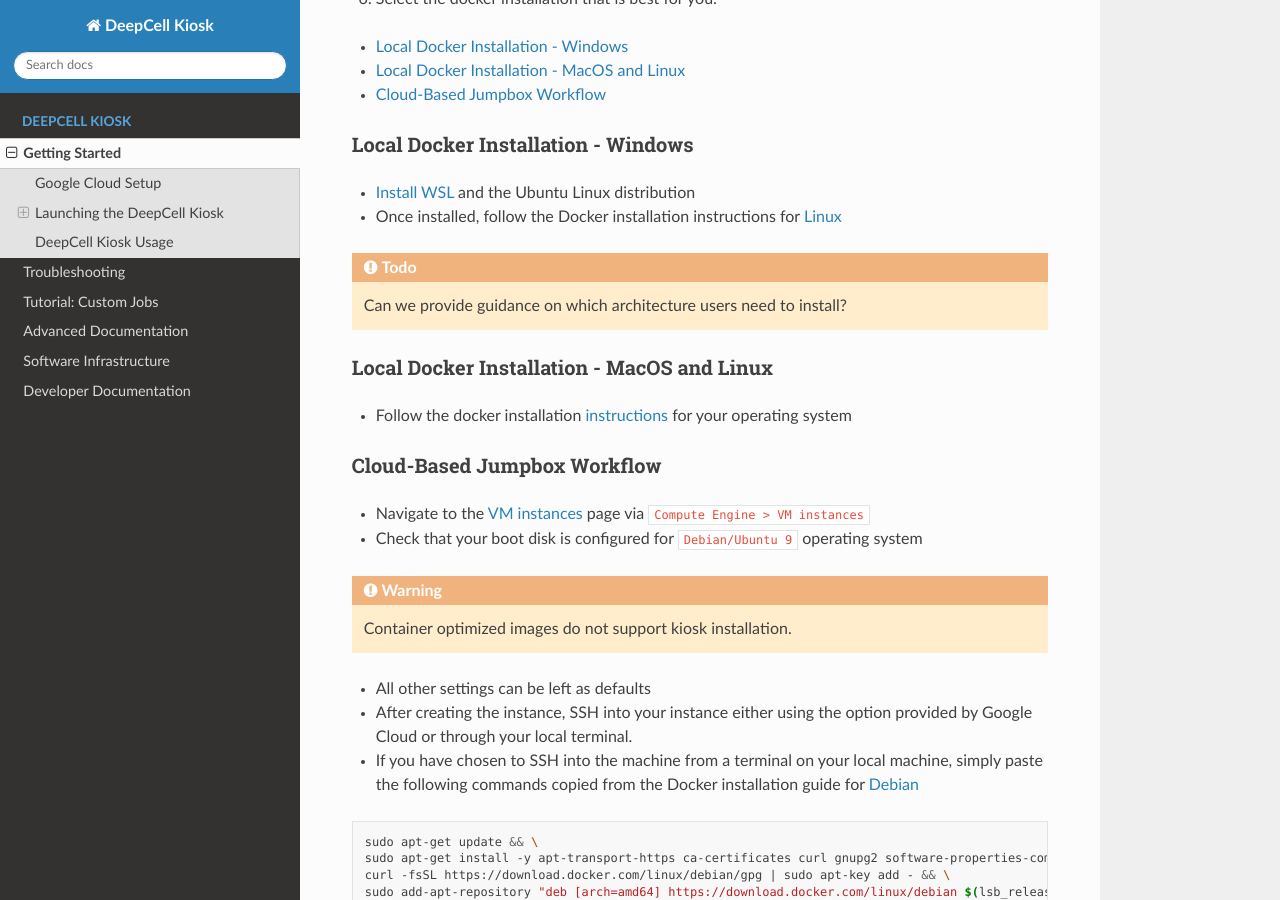
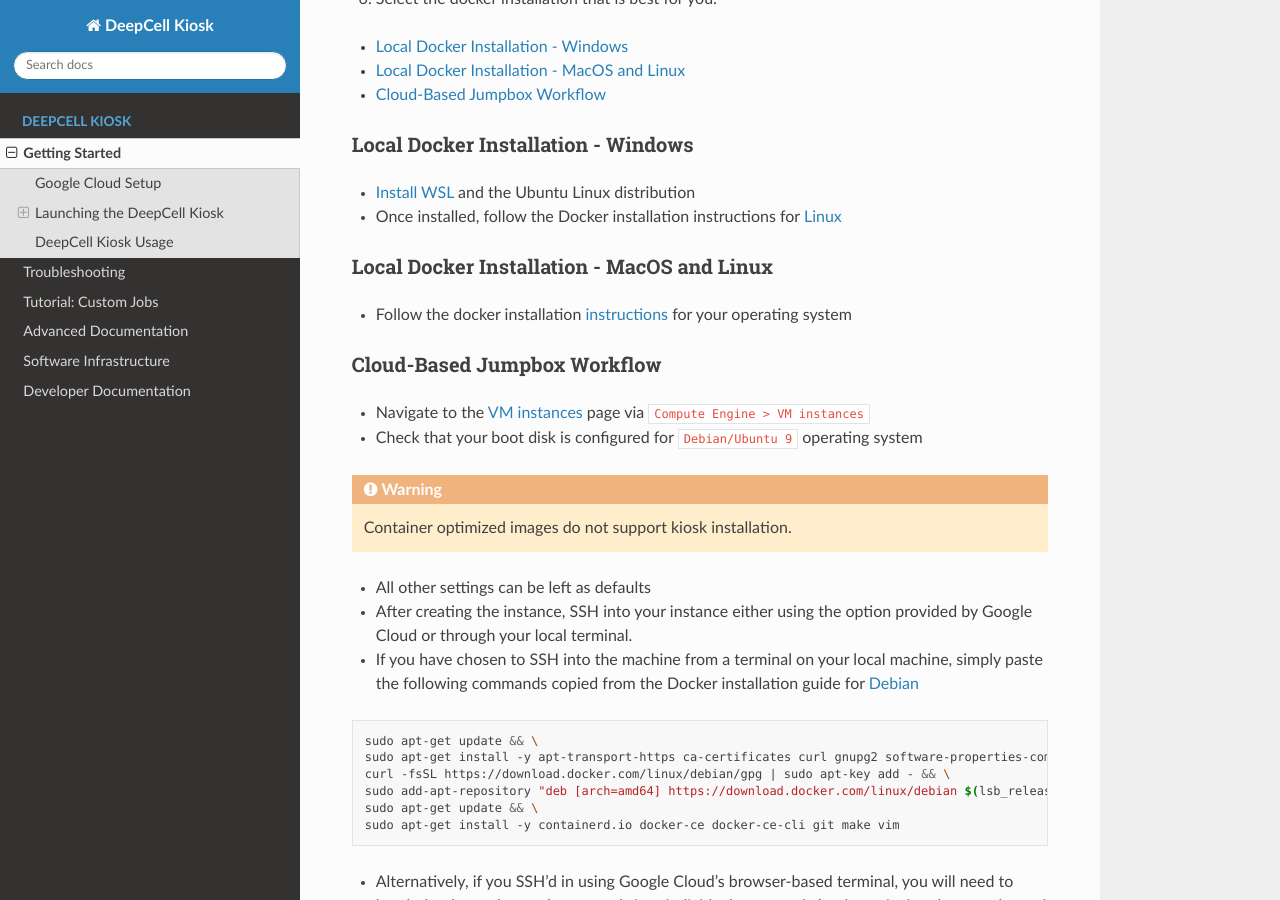
Before and after one commit to vanvalenlab/kiosk-console, a Sphinx documentation site: the page built from docs/source/GETTING_STARTED.rst, in a window 1280 px wide and 900 px high, scrolled down 2175 px. Built offline with Sphinx 7.4.7 and the Read the Docs theme 2.0.0, drawn with Linux system fonts in a browser that asks for light colours.

Commit message:
Remove linux architecture todo

```diff
--- a/docs/source/GETTING_STARTED.rst
+++ b/docs/source/GETTING_STARTED.rst
@@ -64,10 +64,6 @@
 * `Install WSL <https://docs.microsoft.com/en-us/windows/wsl/install-win10>`_ and the Ubuntu Linux distribution
 * Once installed, follow the Docker installation instructions for `Linux <https://docs.docker.com/install/linux/docker-ce/ubuntu/>`_
 
-.. todo::
-
-    Can we provide guidance on which architecture users need to install?
-
 Local Docker Installation - MacOS and Linux
 ^^^^^^^^^^^^^^^^^^^^^^^^^^^^^^^^^^^^^^^^^^^
 * Follow the docker installation `instructions <https://docs.docker.com/install/>`_ for your operating system
```
